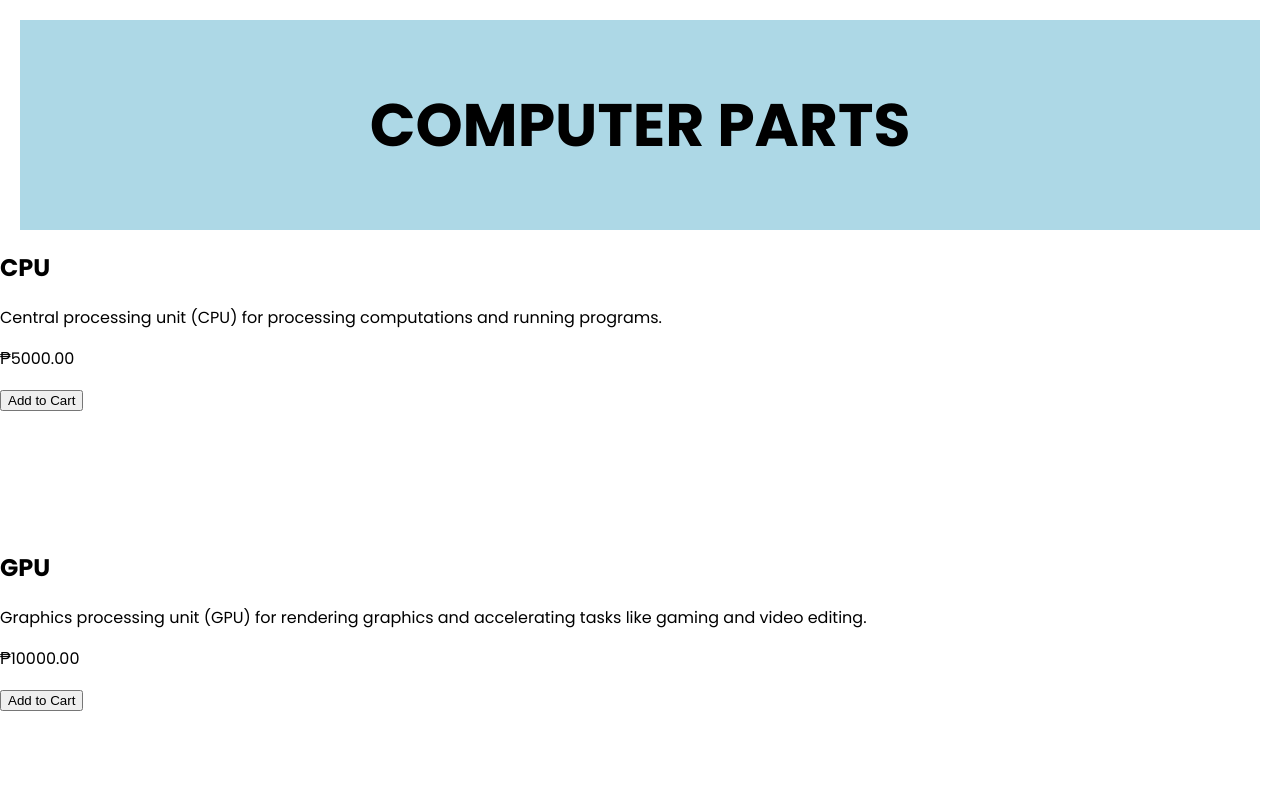
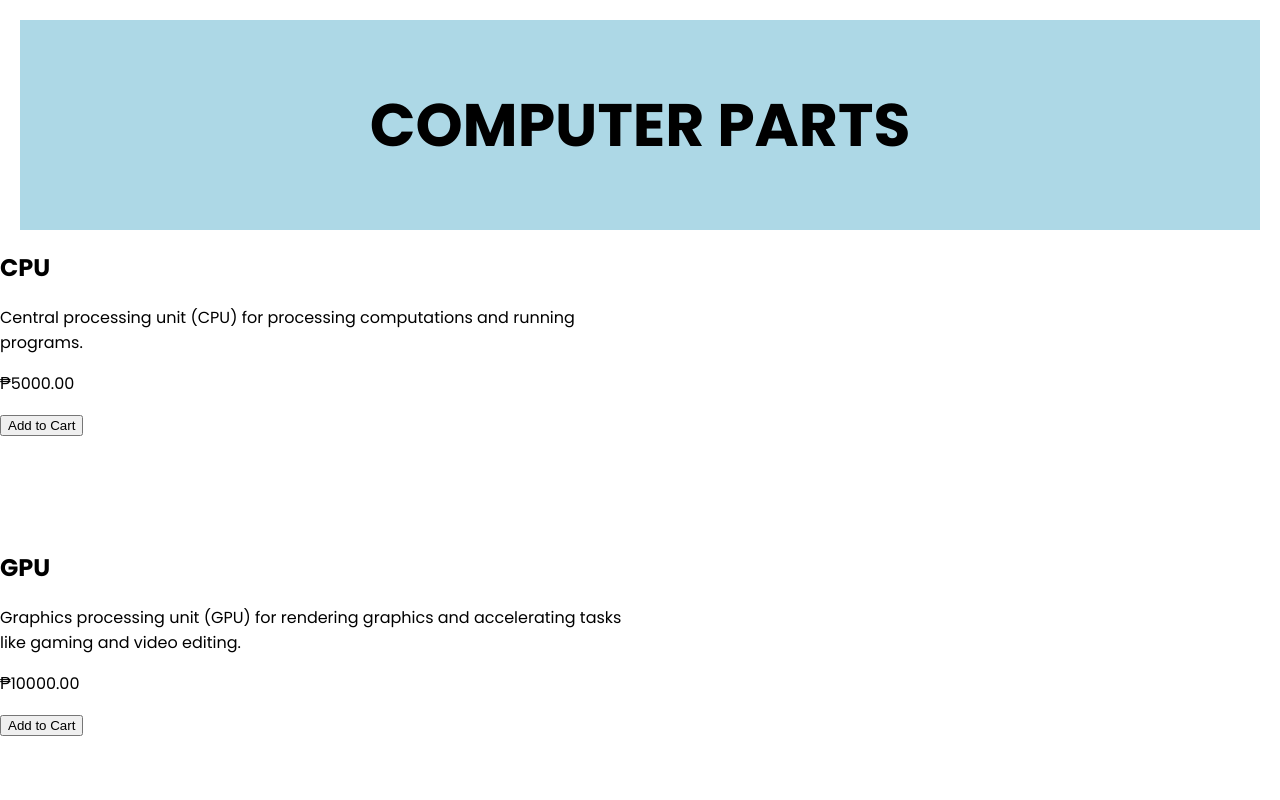
Before and after one commit to ccs112-group/midterm-react, a React (Create React App) app: page / in a window 1280 px wide. Shown: the top 800 px of the page. Built offline with nearby package versions, Linux system fonts and the light colour scheme; the HTML template or start-up script is replaced by a standard one.

Commit message:
Update ProductPages.js

```diff
--- a/src/component/ProductPages.js
+++ b/src/component/ProductPages.js
@@ -1,20 +1,26 @@
  // ProductPages.js
 import React from 'react';
 import Product from './Product';
+import '../App.css'; // Import the CSS file
 
 const ProductPages = ({ products, addToCart }) => {
   return (
-    <div>
+    <div class="cardPage">
+    <div className="container">
+      <div className="row">
         {products.map(product => (
+          <div className="col-md-4" key={product.id}>
             <Product
-          key={product.id}
               id={product.id}
               name={product.name}
               description={product.description}
               price={product.price}
               addToCart={addToCart}
             />
+          </div>
         ))}
+      </div>
+    </div>
     </div>
   );
 };
```
Lines whose indentation alone changed are shown as unchanged.
